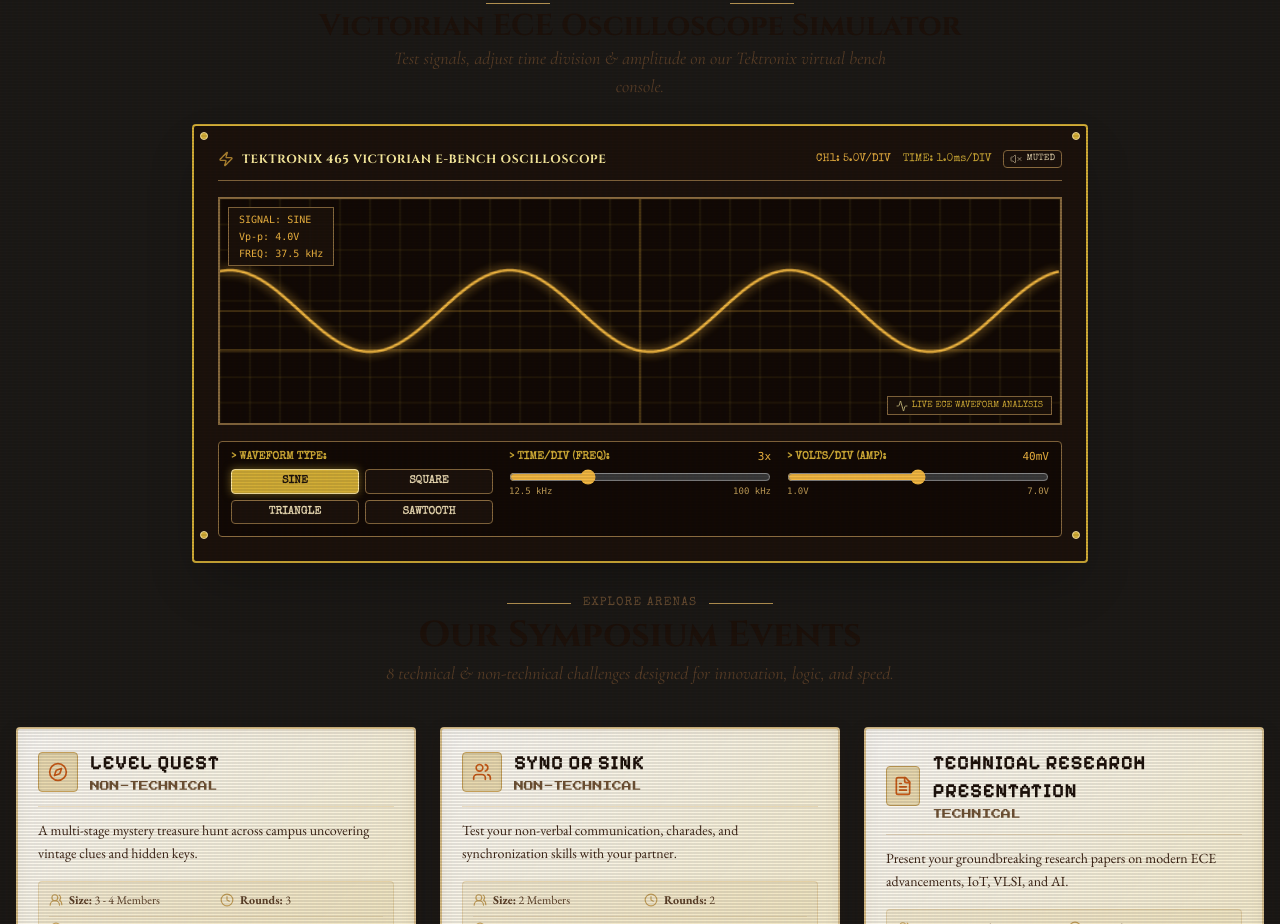
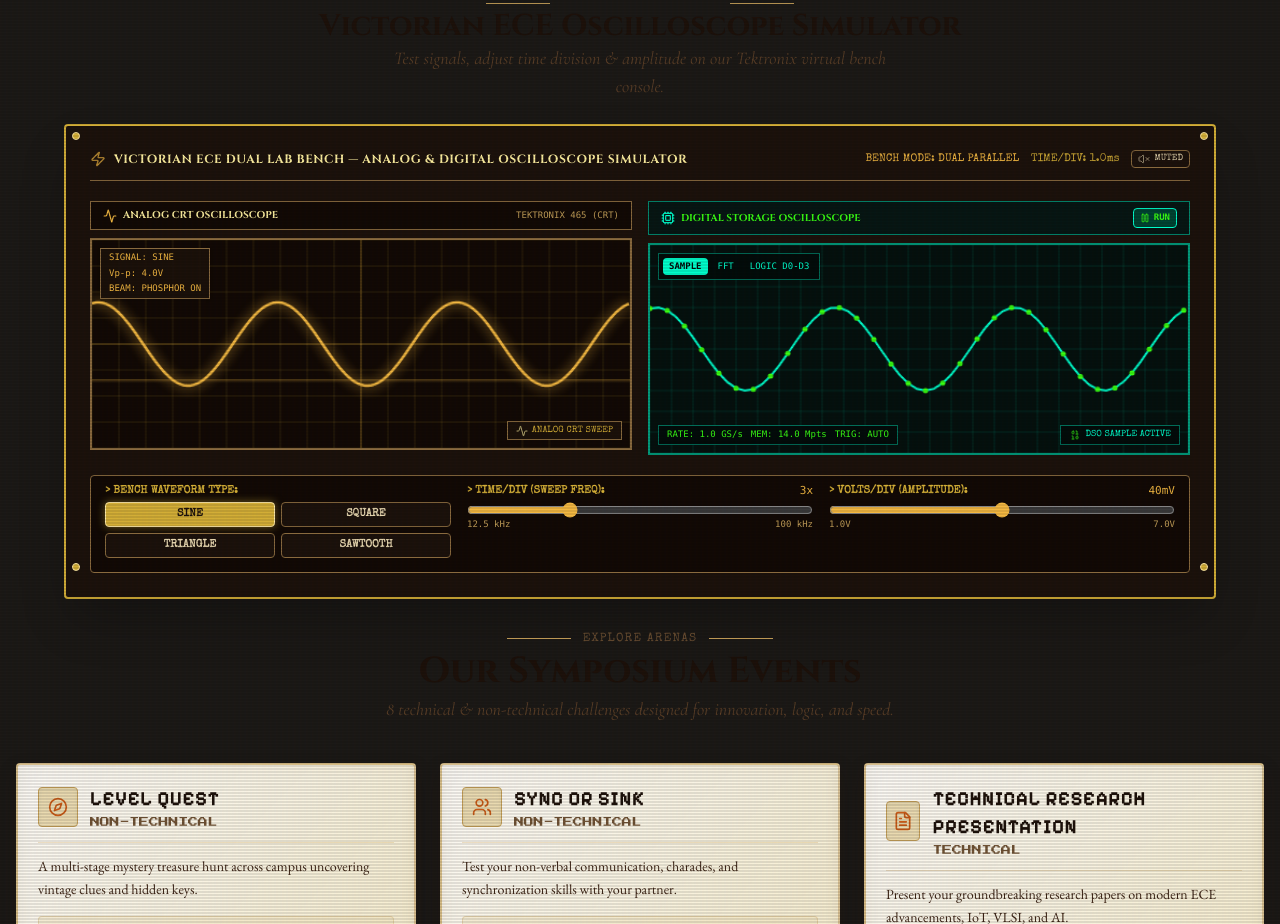
Before and after one commit to amalgio/slice2026, a React (Vite) app: page / in a window 1280 px wide. Shown: the part 1780-2704 px from the top of the page. Built offline with nearby package versions, Linux system fonts and the light colour scheme.

Commit message:
feat: add Digital Storage Oscilloscope (DSO) alongside Analog CRT scope in dual lab bench

```diff
--- a/src/components/CroOscilloscope.tsx
+++ b/src/components/CroOscilloscope.tsx
@@ -1,5 +1,5 @@
 import React, { useState, useEffect, useRef } from 'react';
-import { Activity, Zap, Volume2, VolumeX } from 'lucide-react';
+import { Activity, Zap, Volume2, VolumeX, Binary, Cpu, BarChart2, Play, Pause } from 'lucide-react';
 
 type WaveType = 'sine' | 'square' | 'triangle' | 'sawtooth';
 
@@ -11,14 +11,18 @@ interface CroOscilloscopeProps {
 
 export const CroOscilloscope: React.FC<CroOscilloscopeProps> = ({
   className = '',
-  title = 'TEKTRONIX 465 VICTORIAN E-BENCH OSCILLOSCOPE',
+  title = 'VICTORIAN ECE DUAL LAB BENCH — ANALOG & DIGITAL OSCILLOSCOPE SIMULATOR',
   compact = false,
 }) => {
-  const canvasRef = useRef<HTMLCanvasElement | null>(null);
+  const analogCanvasRef = useRef<HTMLCanvasElement | null>(null);
+  const digitalCanvasRef = useRef<HTMLCanvasElement | null>(null);
+
   const [waveType, setWaveType] = useState<WaveType>('sine');
   const [frequency, setFrequency] = useState<number>(3);
   const [amplitude, setAmplitude] = useState<number>(40);
   const [soundEnabled, setSoundEnabled] = useState<boolean>(false);
+  const [isDigitalRunning, setIsDigitalRunning] = useState<boolean>(true);
+  const [digitalMode, setDigitalMode] = useState<'sample' | 'fft' | 'logic'>('sample');
 
   // Sound feedback helper
   const playAudioFeedback = (pitch: number) => {
@@ -38,12 +42,13 @@ export const CroOscilloscope: React.FC<CroOscilloscopeProps> = ({
       osc.start();
       osc.stop(audioCtx.currentTime + 0.05);
     } catch {
-      // Audio context might be restricted before user gesture
+      // Audio context restricted before user interaction
     }
   };
 
+  // Render Analog CRT Oscilloscope (Left)
   useEffect(() => {
-    const canvas = canvasRef.current;
+    const canvas = analogCanvasRef.current;
     if (!canvas) return;
     const ctx = canvas.getContext('2d');
     if (!ctx) return;
@@ -51,14 +56,12 @@ export const CroOscilloscope: React.FC<CroOscilloscopeProps> = ({
     let animId: number;
     let t = 0;
 
-    const render = () => {
-      // Adjust size dynamically to parent container
+    const renderAnalog = () => {
       const width = canvas.width;
       const height = canvas.height;
-
       ctx.clearRect(0, 0, width, height);
 
-      // Background grid
+      // Analog phosphor grid
       ctx.strokeStyle = 'rgba(212, 175, 55, 0.15)';
       ctx.lineWidth = 1;
       const gridSize = 25;
@@ -75,8 +78,8 @@ export const CroOscilloscope: React.FC<CroOscilloscopeProps> = ({
         ctx.stroke();
       }
 
-      // Center Crosshairs
-      ctx.strokeStyle = 'rgba(244, 185, 66, 0.4)';
+      // Center crosshairs
+      ctx.strokeStyle = 'rgba(244, 185, 66, 0.35)';
       ctx.beginPath();
       ctx.moveTo(width / 2, 0);
       ctx.lineTo(width / 2, height);
@@ -84,10 +87,10 @@ export const CroOscilloscope: React.FC<CroOscilloscopeProps> = ({
       ctx.lineTo(width, height / 2);
       ctx.stroke();
 
-      // Waveform Trace
+      // Analog Waveform Glow Trace
       ctx.strokeStyle = '#F4B942';
       ctx.shadowColor = '#F4B942';
-      ctx.shadowBlur = 10;
+      ctx.shadowBlur = 12;
       ctx.lineWidth = 2.5;
       ctx.beginPath();
 
@@ -116,15 +119,152 @@ export const CroOscilloscope: React.FC<CroOscilloscopeProps> = ({
       ctx.shadowBlur = 0;
 
       t += 0.05;
-      animId = requestAnimationFrame(render);
+      animId = requestAnimationFrame(renderAnalog);
     };
 
-    render();
+    renderAnalog();
 
-    return () => {
-      cancelAnimationFrame(animId);
+    return () => cancelAnimationFrame(animId);
+  }, [waveType, frequency, amplitude]);
+
+  // Render Digital Storage Oscilloscope (Right)
+  useEffect(() => {
+    const canvas = digitalCanvasRef.current;
+    if (!canvas) return;
+    const ctx = canvas.getContext('2d');
+    if (!ctx) return;
+
+    let animId: number;
+    let t = 0;
+
+    const renderDigital = () => {
+      const width = canvas.width;
+      const height = canvas.height;
+      ctx.clearRect(0, 0, width, height);
+
+      // Digital Matrix LCD Grid (Cyan Tint)
+      ctx.strokeStyle = 'rgba(0, 255, 204, 0.12)';
+      ctx.lineWidth = 1;
+      const gridSize = 20;
+      for (let x = 0; x <= width; x += gridSize) {
+        ctx.beginPath();
+        ctx.moveTo(x, 0);
+        ctx.lineTo(x, height);
+        ctx.stroke();
+      }
+      for (let y = 0; y <= height; y += gridSize) {
+        ctx.beginPath();
+        ctx.moveTo(0, y);
+        ctx.lineTo(width, y);
+        ctx.stroke();
+      }
+
+      const centerY = height / 2;
+
+      if (digitalMode === 'sample') {
+        // Digital Sample Waveform with Discrete Logic Sample Dots
+        ctx.strokeStyle = '#00FFCC';
+        ctx.fillStyle = '#39FF14';
+        ctx.lineWidth = 2;
+        ctx.beginPath();
+
+        const step = 8; // Digital discretization sample step
+        for (let x = 0; x < width; x += step) {
+          const rad = (x / width) * Math.PI * 2 * frequency + (isDigitalRunning ? t : 0);
+          let y = centerY;
+
+          if (waveType === 'sine') {
+            y = centerY - Math.sin(rad) * amplitude;
+          } else if (waveType === 'square') {
+            y = centerY - (Math.sin(rad) >= 0 ? 1 : -1) * amplitude;
+          } else if (waveType === 'triangle') {
+            y = centerY - (2 / Math.PI) * Math.asin(Math.sin(rad)) * amplitude;
+          } else if (waveType === 'sawtooth') {
+            const frac = (rad / (2 * Math.PI)) % 1;
+            const positiveFrac = frac < 0 ? frac + 1 : frac;
+            y = centerY - (2 * positiveFrac - 1) * amplitude;
+          }
+
+          if (x === 0) ctx.moveTo(x, y);
+          else ctx.lineTo(x, y);
+        }
+        ctx.stroke();
+
+        // Overlay discrete sample points
+        for (let x = 0; x < width; x += step * 2) {
+          const rad = (x / width) * Math.PI * 2 * frequency + (isDigitalRunning ? t : 0);
+          let y = centerY;
+          if (waveType === 'sine') y = centerY - Math.sin(rad) * amplitude;
+          else if (waveType === 'square') y = centerY - (Math.sin(rad) >= 0 ? 1 : -1) * amplitude;
+          else if (waveType === 'triangle') y = centerY - (2 / Math.PI) * Math.asin(Math.sin(rad)) * amplitude;
+          else if (waveType === 'sawtooth') {
+            const frac = (rad / (2 * Math.PI)) % 1;
+            const positiveFrac = frac < 0 ? frac + 1 : frac;
+            y = centerY - (2 * positiveFrac - 1) * amplitude;
+          }
+          ctx.beginPath();
+          ctx.arc(x, y, 2.5, 0, Math.PI * 2);
+          ctx.fill();
+        }
+
+      } else if (digitalMode === 'fft') {
+        // Digital FFT Spectrum Analyzer Bar Visualization
+        const numBars = 32;
+        const barWidth = width / numBars;
+        const peakHarmonic = Math.min(Math.round(frequency), 8);
+
+        for (let i = 0; i < numBars; i++) {
+          let barHeight = Math.random() * 15 + 5;
+          if (i === peakHarmonic * 3) barHeight = amplitude * 1.8;
+          else if (i % peakHarmonic === 0) barHeight = amplitude * 0.9 / (i + 1);
+
+          const grad = ctx.createLinearGradient(0, height, 0, height - barHeight);
+          grad.addColorStop(0, '#005533');
+          grad.addColorStop(0.6, '#00FFCC');
+          grad.addColorStop(1, '#39FF14');
+
+          ctx.fillStyle = grad;
+          ctx.fillRect(i * barWidth + 2, height - barHeight, barWidth - 4, barHeight);
+        }
+
+      } else if (digitalMode === 'logic') {
+        // Digital Logic Analyzer (Channels D0 - D3)
+        const channels = 4;
+        const channelHeight = height / channels;
+
+        for (let ch = 0; ch < channels; ch++) {
+          const chCenterY = ch * channelHeight + channelHeight / 2;
+          ctx.strokeStyle = ch % 2 === 0 ? '#00FFCC' : '#39FF14';
+          ctx.lineWidth = 1.5;
+          ctx.beginPath();
+
+          for (let x = 0; x < width; x += 10) {
+            const rad = (x / width) * Math.PI * 2 * (frequency + ch) + (isDigitalRunning ? t : 0);
+            const bit = Math.sin(rad) >= 0 ? 1 : 0;
+            const y = chCenterY - (bit ? channelHeight * 0.3 : -channelHeight * 0.3);
+
+            if (x === 0) ctx.moveTo(x, y);
+            else ctx.lineTo(x, y);
+          }
+          ctx.stroke();
+
+          // Channel Label
+          ctx.fillStyle = '#00FFCC';
+          ctx.font = '9px monospace';
+          ctx.fillText(`D${ch}`, 4, chCenterY - 4);
+        }
+      }
+
+      if (isDigitalRunning) {
+        t += 0.05;
+      }
+      animId = requestAnimationFrame(renderDigital);
     };
-  }, [waveType, frequency, amplitude]);
+
+    renderDigital();
+
+    return () => cancelAnimationFrame(animId);
+  }, [waveType, frequency, amplitude, digitalMode, isDigitalRunning]);
 
   const handleWaveChange = (newWave: WaveType) => {
     setWaveType(newWave);
@@ -144,23 +284,25 @@ export const CroOscilloscope: React.FC<CroOscilloscopeProps> = ({
   };
 
   return (
-    <div className={`max-w-4xl w-full mx-auto ${className}`}>
-      <div className="bg-[#1C120C] border-2 border-[#D4AF37] p-4 sm:p-6 shadow-2xl space-y-4 relative rounded">
+    <div className={`max-w-6xl w-full mx-auto ${className}`}>
+      <div className="bg-[#1C120C] border-2 border-[#D4AF37] p-4 sm:p-6 shadow-2xl space-y-5 relative rounded">
+
         {/* Corner Brass Rivets */}
         <span className="absolute top-1.5 left-1.5 w-2 h-2 rounded-full bg-[#D4AF37] border border-[#FFEAA7]" />
         <span className="absolute top-1.5 right-1.5 w-2 h-2 rounded-full bg-[#D4AF37] border border-[#FFEAA7]" />
         <span className="absolute bottom-1.5 left-1.5 w-2 h-2 rounded-full bg-[#D4AF37] border border-[#FFEAA7]" />
         <span className="absolute bottom-1.5 right-1.5 w-2 h-2 rounded-full bg-[#D4AF37] border border-[#FFEAA7]" />
 
-        {/* Console Header Bar */}
+        {/* Master Console Header */}
         <div className="flex flex-wrap justify-between items-center border-b border-[#8A6B3F] pb-3 text-xs font-mono text-[#F4B942] gap-2">
           <div className="flex items-center gap-2">
             <Zap className="w-4 h-4 text-[#F4B942] animate-pulse" />
             <span className="font-bold tracking-wider font-cinzel text-[11px] sm:text-xs text-[#FFF1A0]">{title}</span>
           </div>
+
           <div className="flex items-center gap-3 text-[10px] sm:text-[11px] font-special">
-            <span className="text-[#F4B942]">CH1: 5.0V/DIV</span>
-            <span className="text-[#D4AF37]">TIME: 1.0ms/DIV</span>
+            <span className="text-[#F4B942]">BENCH MODE: DUAL PARALLEL</span>
+            <span className="text-[#D4AF37]">TIME/DIV: 1.0ms</span>
             <button
               onClick={() => setSoundEnabled(!soundEnabled)}
               className="flex items-center gap-1 px-1.5 py-0.5 rounded border border-[#8A6B3F] hover:border-[#D4AF37] text-[#E8D8B0] transition"
@@ -172,36 +314,115 @@ export const CroOscilloscope: React.FC<CroOscilloscopeProps> = ({
           </div>
         </div>
 
-        {/* Canvas Screen */}
+        {/* DUAL OSCILLOSCOPE DISPLAY BENCH GRID */}
+        <div className="grid grid-cols-1 md:grid-cols-2 gap-4">
+
+          {/* LEFT: ANALOG CRT OSCILLOSCOPE */}
+          <div className="space-y-2">
+            <div className="flex justify-between items-center bg-[#120A05] px-3 py-1.5 border border-[#8A6B3F] text-[10px] font-mono text-[#F4B942]">
+              <div className="flex items-center gap-1.5">
+                <Activity className="w-3.5 h-3.5 text-[#F4B942]" />
+                <span className="font-bold font-cinzel text-[#FFF1A0]">ANALOG CRT OSCILLOSCOPE</span>
+              </div>
+              <span className="text-[9px] text-[#C5A059]">TEKTRONIX 465 (CRT)</span>
+            </div>
+
+            {/* Analog CRT Screen */}
             <div className="relative bg-[#0C0906] border-2 border-[#8A6B3F] rounded-none overflow-hidden crt-vignette shadow-inner">
               <canvas
-            ref={canvasRef}
-            width={700}
-            height={compact ? 180 : 220}
-            className="w-full h-44 sm:h-56 block bg-[#120A05]"
+                ref={analogCanvasRef}
+                width={500}
+                height={compact ? 170 : 200}
+                className="w-full h-44 sm:h-52 block bg-[#120A05]"
               />
               {/* Moving CRT Scanline */}
               <div className="absolute top-0 left-0 w-full h-1 bg-gradient-to-b from-[#F4B942]/30 to-transparent pointer-events-none animate-[scanline_4s_linear_infinite]" />
 
-          {/* Live Signal Telemetry Overlay */}
-          <div className="absolute top-2 left-2 bg-[#1C120C]/90 border border-[#8A6B3F] px-2.5 py-1 font-mono text-[10px] text-[#F4B942] space-y-0.5 shadow">
+              {/* Analog Telemetry Overlay */}
+              <div className="absolute top-2 left-2 bg-[#1C120C]/90 border border-[#8A6B3F] px-2 py-0.5 font-mono text-[9px] text-[#F4B942] space-y-0.5 shadow">
                 <p>SIGNAL: {waveType.toUpperCase()}</p>
                 <p>Vp-p: {(amplitude * 0.1).toFixed(1)}V</p>
-            <p>FREQ: {(frequency * 12.5).toFixed(1)} kHz</p>
+                <p>BEAM: PHOSPHOR ON</p>
               </div>
 
               <div className="absolute bottom-2 right-2 bg-[#1C120C]/90 border border-[#8A6B3F] px-2 py-0.5 font-special text-[9px] text-[#D4AF37] flex items-center gap-1">
                 <Activity className="w-3 h-3 text-[#FFF1A0] animate-pulse" />
-            <span>LIVE ECE WAVEFORM ANALYSIS</span>
+                <span>ANALOG CRT SWEEP</span>
+              </div>
             </div>
           </div>
 
-        {/* Oscilloscope Control Bench Knobs */}
-        <div className="grid grid-cols-1 sm:grid-cols-3 gap-4 pt-2 text-xs bg-[#120A05] p-3 border border-[#8A6B3F] rounded">
+          {/* RIGHT: DIGITAL STORAGE OSCILLOSCOPE (DSO) */}
+          <div className="space-y-2">
+            <div className="flex justify-between items-center bg-[#071714] px-3 py-1.5 border border-[#00FFCC]/50 text-[10px] font-mono text-[#00FFCC]">
+              <div className="flex items-center gap-1.5">
+                <Cpu className="w-3.5 h-3.5 text-[#00FFCC]" />
+                <span className="font-bold font-cinzel text-[#39FF14]">DIGITAL STORAGE OSCILLOSCOPE</span>
+              </div>
+              <div className="flex items-center gap-2">
+                <button
+                  onClick={() => setIsDigitalRunning(!isDigitalRunning)}
+                  className="px-1.5 py-0.5 rounded border border-[#00FFCC] bg-[#004433] text-[#39FF14] text-[9px] font-bold flex items-center gap-1"
+                >
+                  {isDigitalRunning ? <Pause className="w-2.5 h-2.5" /> : <Play className="w-2.5 h-2.5" />}
+                  <span>{isDigitalRunning ? 'RUN' : 'STOP'}</span>
+                </button>
+              </div>
+            </div>
+
+            {/* Digital Screen */}
+            <div className="relative bg-[#040C0A] border-2 border-[#00FFCC]/60 rounded-none overflow-hidden shadow-inner">
+              <canvas
+                ref={digitalCanvasRef}
+                width={500}
+                height={compact ? 170 : 200}
+                className="w-full h-44 sm:h-52 block bg-[#05110E]"
+              />
+
+              {/* Digital Mode Selectors Sub-bar */}
+              <div className="absolute top-2 left-2 flex items-center gap-1 bg-[#040C0A]/90 border border-[#00FFCC]/40 p-1 font-mono text-[9px]">
+                <button
+                  onClick={() => setDigitalMode('sample')}
+                  className={`px-1.5 py-0.5 rounded ${digitalMode === 'sample' ? 'bg-[#00FFCC] text-[#040C0A] font-bold' : 'text-[#00FFCC] hover:bg-[#004433]'}`}
+                >
+                  SAMPLE
+                </button>
+                <button
+                  onClick={() => setDigitalMode('fft')}
+                  className={`px-1.5 py-0.5 rounded ${digitalMode === 'fft' ? 'bg-[#00FFCC] text-[#040C0A] font-bold' : 'text-[#00FFCC] hover:bg-[#004433]'}`}
+                >
+                  FFT
+                </button>
+                <button
+                  onClick={() => setDigitalMode('logic')}
+                  className={`px-1.5 py-0.5 rounded ${digitalMode === 'logic' ? 'bg-[#00FFCC] text-[#040C0A] font-bold' : 'text-[#00FFCC] hover:bg-[#004433]'}`}
+                >
+                  LOGIC D0-D3
+                </button>
+              </div>
+
+              {/* Digital Telemetry Overlay */}
+              <div className="absolute bottom-2 left-2 bg-[#040C0A]/90 border border-[#00FFCC]/40 px-2 py-0.5 font-mono text-[9px] text-[#39FF14] flex items-center gap-2">
+                <span>RATE: 1.0 GS/s</span>
+                <span>MEM: 14.0 Mpts</span>
+                <span>TRIG: AUTO</span>
+              </div>
+
+              <div className="absolute bottom-2 right-2 bg-[#040C0A]/90 border border-[#00FFCC]/40 px-2 py-0.5 font-special text-[9px] text-[#00FFCC] flex items-center gap-1">
+                <Binary className="w-3 h-3 text-[#39FF14] animate-pulse" />
+                <span>DSO SAMPLE ACTIVE</span>
+              </div>
+            </div>
+          </div>
+
+        </div>
+
+        {/* Master Bench Controls */}
+        <div className="grid grid-cols-1 sm:grid-cols-3 gap-4 pt-2 text-xs bg-[#120A05] p-3.5 border border-[#8A6B3F] rounded">
 
           {/* Waveform Selector */}
           <div className="space-y-1">
-            <label className="text-[#D4AF37] font-bold block text-[11px] font-special">&gt; WAVEFORM TYPE:</label>
+            <label className="text-[#D4AF37] font-bold block text-[11px] font-special">&gt; BENCH WAVEFORM TYPE:</label>
             <div className="grid grid-cols-2 gap-1.5">
               {(['sine', 'square', 'triangle', 'sawtooth'] as WaveType[]).map((w) => (
                 <button
@@ -222,7 +443,7 @@ export const CroOscilloscope: React.FC<CroOscilloscopeProps> = ({
           {/* Frequency Slider */}
           <div className="space-y-1">
             <div className="flex justify-between text-[#D4AF37] text-[11px] font-special">
-              <span className="font-bold">&gt; TIME/DIV (FREQ):</span>
+              <span className="font-bold">&gt; TIME/DIV (SWEEP FREQ):</span>
               <span className="text-[#F4B942] font-mono">{frequency}x</span>
             </div>
             <input
@@ -243,7 +464,7 @@ export const CroOscilloscope: React.FC<CroOscilloscopeProps> = ({
           {/* Amplitude Slider */}
           <div className="space-y-1">
             <div className="flex justify-between text-[#D4AF37] text-[11px] font-special">
-              <span className="font-bold">&gt; VOLTS/DIV (AMP):</span>
+              <span className="font-bold">&gt; VOLTS/DIV (AMPLITUDE):</span>
               <span className="text-[#F4B942] font-mono">{amplitude}mV</span>
             </div>
             <input
```
Lines whose indentation alone changed are shown as unchanged.
